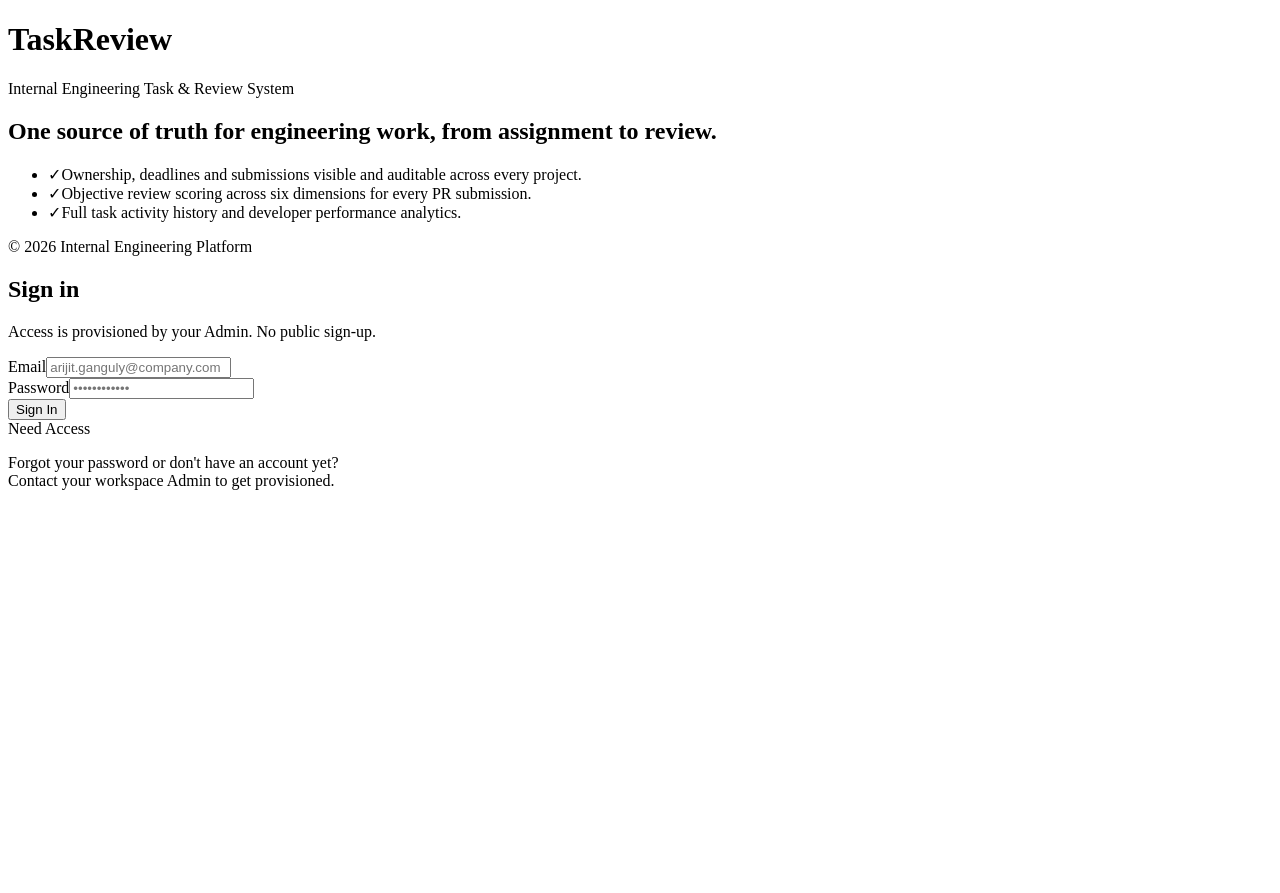
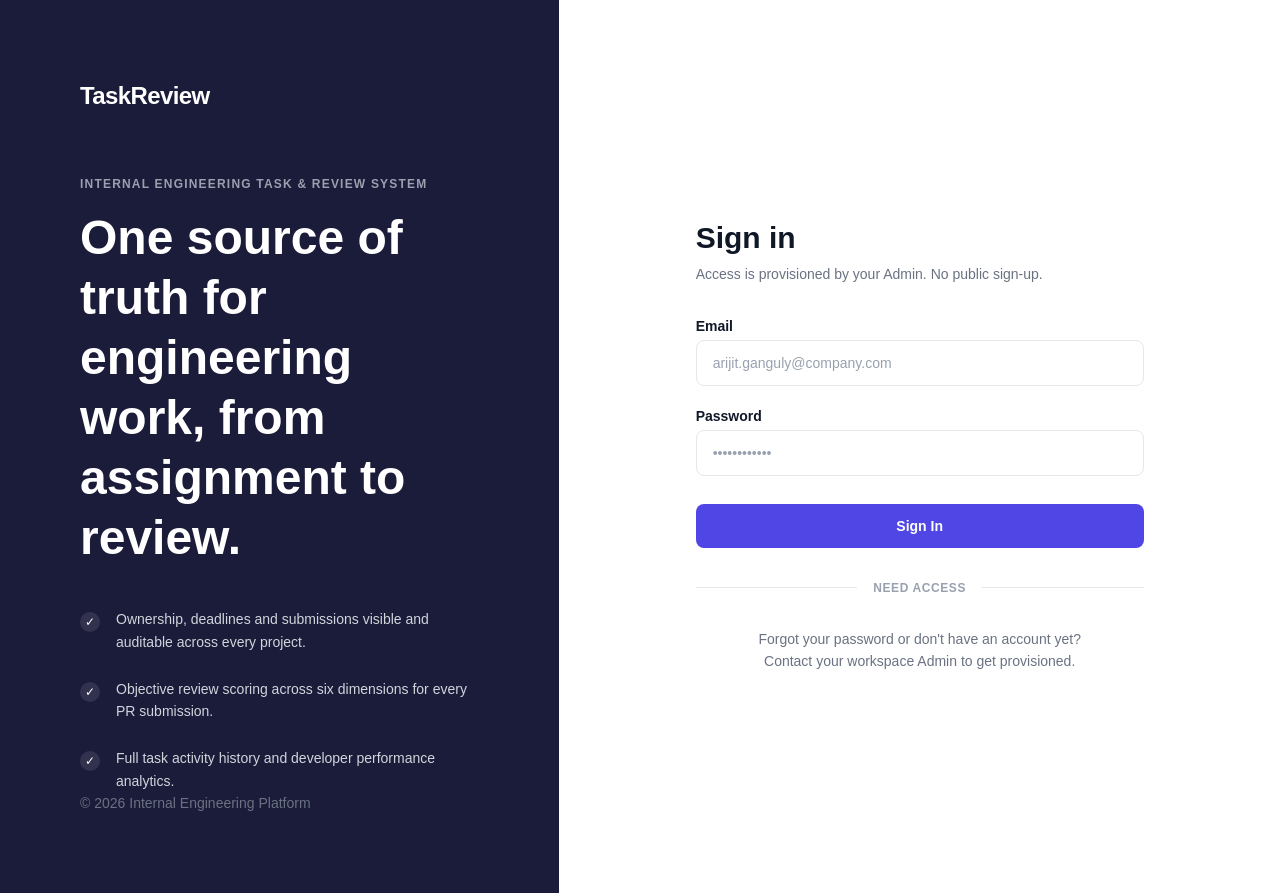
Before and after one commit to WorkR25/Internal-Engineering-Task-Management-System-Frontend, a Next.js app: page /auth/signin in a window 1280 px wide. Before the commit the page ends 800 px from the top, so only its background shows below. Built offline with nearby package versions, Linux system fonts and the light colour scheme.

Commit message:
add _app.tsx

```diff
--- /dev/null
+++ b/src/pages/_app.tsx
@@ -0,0 +1,11 @@
+import "../app/globals.css";
+
+export default function App({
+  Component,
+  pageProps,
+}: {
+  Component: React.ComponentType;
+  pageProps: Record<string, unknown>;
+}) {
+  return <Component {...pageProps} />;
+}
```
